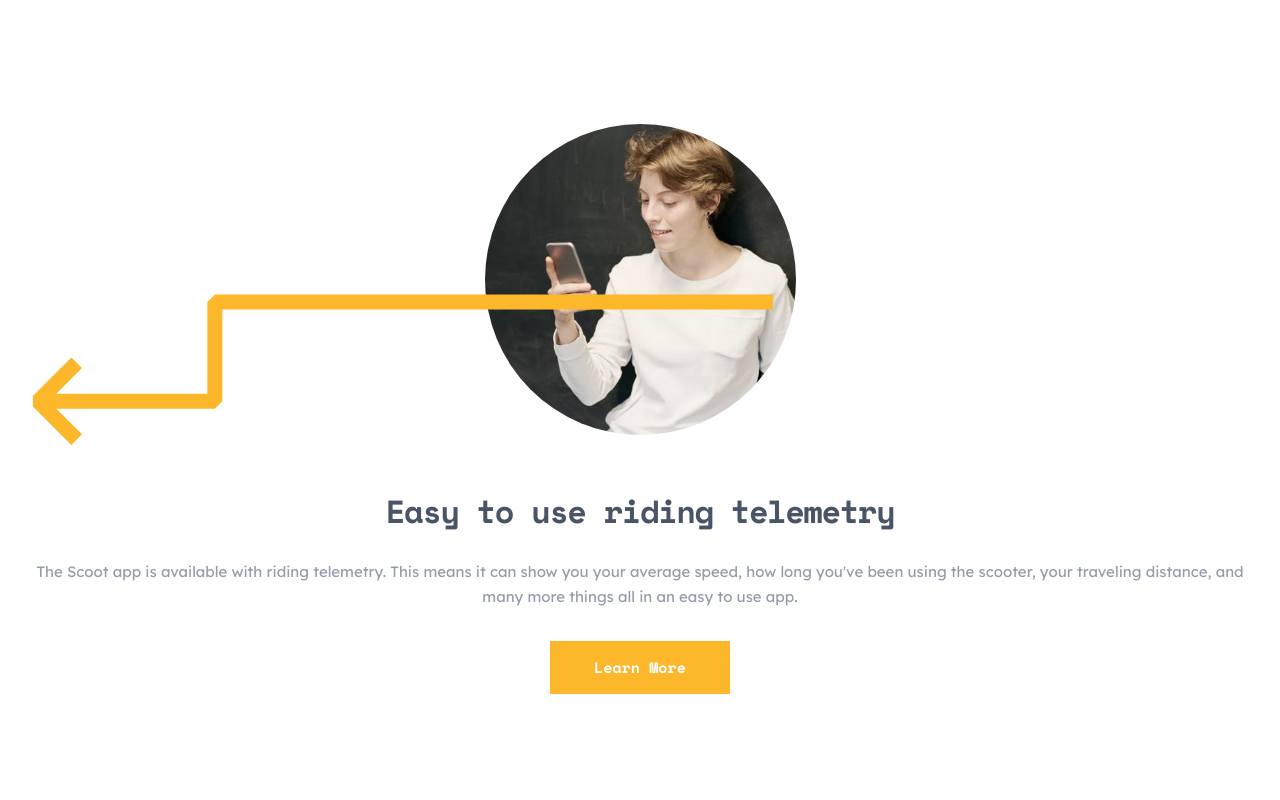
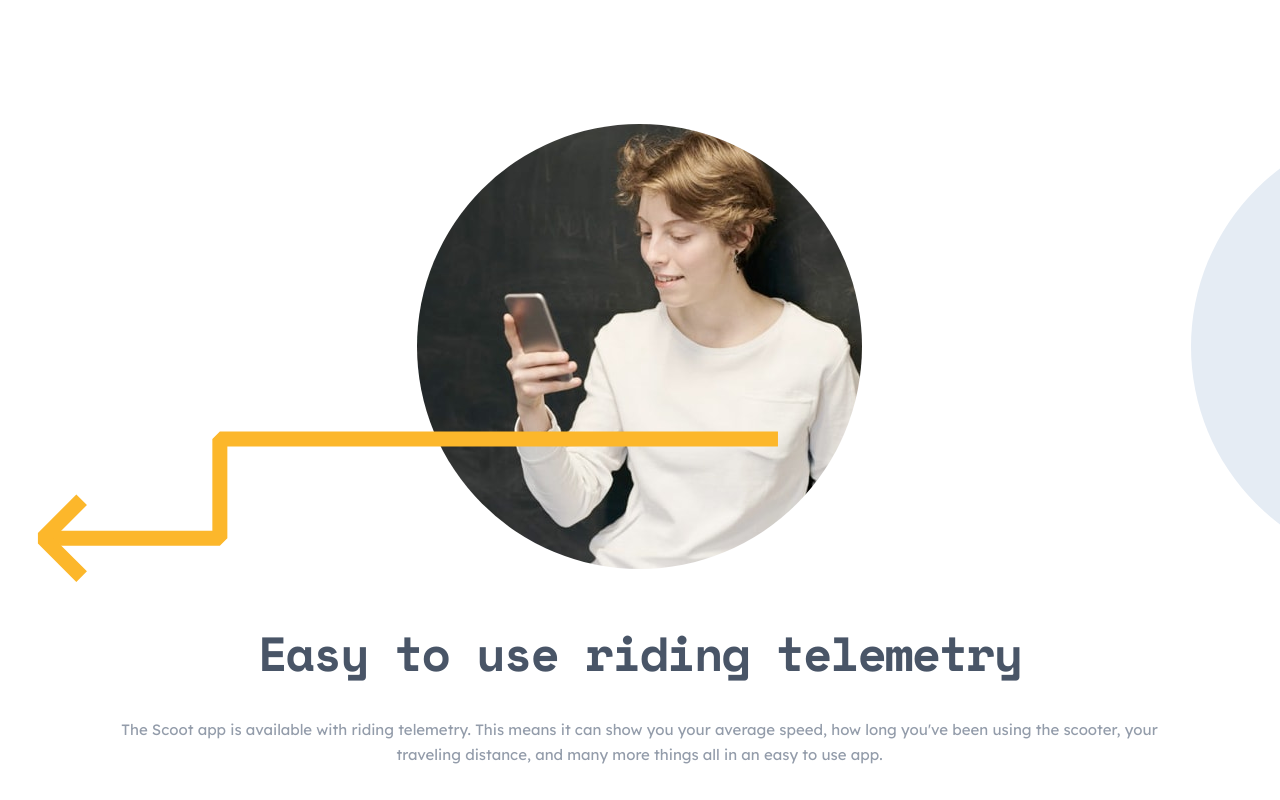
Before and after one commit to Oleksandr-Berd/scooter, a React (Create React App) app: page / in a window 1280 px wide. Shown: the part 1220-2020 px from the top of the page. Built offline with nearby package versions, Linux system fonts and the light colour scheme.

Commit message:
made home page nav section

```diff
--- a/src/components/HomeNavSection/HomeNavItem.tsx
+++ b/src/components/HomeNavSection/HomeNavItem.tsx
@@ -2,6 +2,7 @@ import * as SC from './HomeNavStyles'
 
 import leftDown from '../../assets/patterns/right-arrow.svg'
 import leftUpward from '../../assets/patterns/left-downward-arrow.svg'
+import circle from '../../assets/patterns/circle.svg'
 
 import ButtonLink from "../../ui/BtnLink/BtnLink";
 
@@ -17,7 +18,7 @@ const HomeNavItem:React.FC<Props> = ({name, body, img, idx, path}) => {
 
 const isEven = (idx + 1) % 2 === 0
 
-    return ( <SC.HomeNavItem bg={isEven ? leftDown : leftUpward}>
+    return ( <SC.HomeNavItem bg={isEven ? leftDown : leftUpward} secBg={circle}>
         <SC.Image src={img} alt={name} />
         <SC.Title>{name}</SC.Title>
         <SC.Body>{body}</SC.Body>
--- a/src/components/HomeNavSection/HomeNavStyles.ts
+++ b/src/components/HomeNavSection/HomeNavStyles.ts
@@ -8,11 +8,17 @@ overflow: hidden;
   padding-right: 32px;
 
   margin-bottom: 120px;
+
+  @media (min-width: 768px) {
+    padding-left: 97px;
+    padding-right: 98px;
+
+    margin-bottom: 104px;
+  }
 `;
 
-export const HomeNavItem = styled.li<Partial <IStyles>>`
+export const HomeNavItem = styled.li<Partial<IStyles>>`
   position: relative;
-
 
   text-align: center;
 
@@ -20,23 +26,58 @@ text-align: center;
     margin-bottom: 120px;
   }
 
-&::before{
-    content: url(${props => props.bg});
+  &::before {
+    content: url(${(props) => props.bg});
     position: absolute;
     top: 0;
     left: 0;
   }
 
-&:nth-child(1)::before{
+  &:nth-child(1)::before {
     transform: translateY(170px);
   }
 
-&:nth-child(2)::before{
+  &:nth-child(2)::before {
     transform: translateX(-50%);
   }
 
-&:nth-child(3)::before{
+  &:nth-child(3)::before {
     transform: translateX(13%);
+  }
+
+  @media (min-width: 768px){
+    &:not(:last-child){
+      margin-bottom: 128px;
+    }
+
+    &:nth-child(1)::before {
+
+    transform: translateY(307px) translateX(-60px);
+  }
+
+  &:nth-child(1)::after, &:nth-child(3)::after{
+    content: url(${props => props.secBg});
+    position: absolute;
+    top: 0;
+    right: 0;
+    z-index: -1;
+
+    transform: translateX(calc(350px + 104px));
+  }
+
+  &:nth-child(2)::after{
+    content: url(${props => props.secBg});
+    position: absolute;
+    top: 0;
+    left: 0;
+    z-index: -1;
+
+    transform: translateX(calc(-350px - 104px));
+  }
+
+  &:nth-child(3)::before {
+    transform: translateX(295px) translateY(85px);
+  }
   }
 `;
 
@@ -47,7 +88,12 @@ height: 311px;
   margin-bottom: 56px;
 
   border-radius: 50%;
-`
+
+  @media (min-width: 768px) {
+    width: 445px;
+    height: 445px;
+  }
+`;
 
 export const Title = styled.h3`
   margin-bottom: 32px;
@@ -57,7 +103,14 @@ letter-spacing: -1.43px;
   line-height: 1;
 
   color: #495567;
-`
+
+  @media (min-width: 768px) {
+    margin-bottom: 40px;
+
+    font-size: 48px;
+    letter-spacing: -2.14px;
+  }
+`;
 
 export const Body = styled.p`
   margin-bottom: 32px;
@@ -65,5 +118,9 @@ margin-bottom: 32px;
   font-size: 15px;
   line-height: 1.67;
 
-color: #939CAA;
-`
+  color: #939caa;
+
+  @media (min-width: 768px) {
+    margin-bottom: 40px;
+  }
+`;
```
Lines whose indentation alone changed are shown as unchanged.
